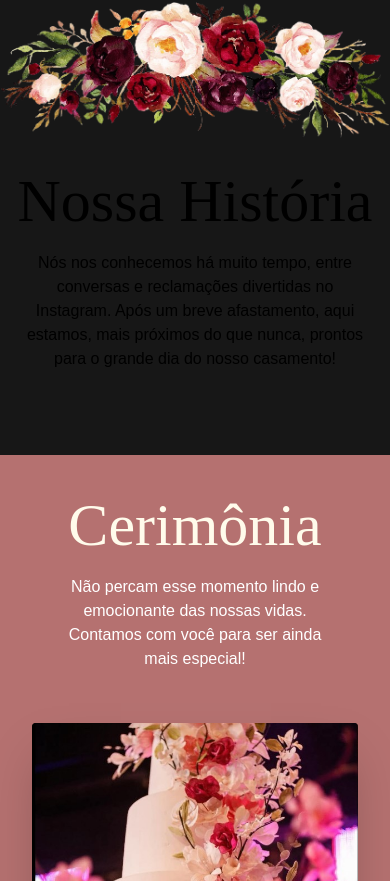
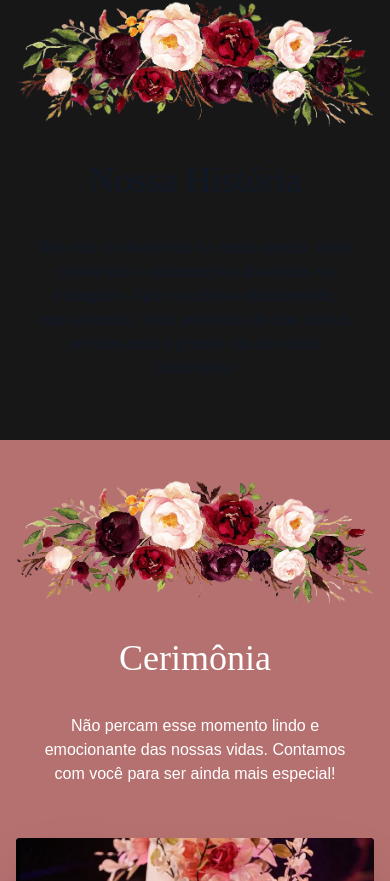
Before and after one commit to iguglielmini/casamento-app, a Next.js app: page / in a window 390 px wide. Shown: the part 883-1764 px from the top of the page. Built offline with nearby package versions, Linux system fonts and the light colour scheme; a web font is replaced by a local one.

Commit message:
fix: ajustes gerais

```diff
--- a/package.json
+++ b/package.json
@@ -15,13 +15,16 @@
   "dependencies": {
     "@prisma/client": "^6.5.0",
     "bcryptjs": "^3.0.2",
+    "clsx": "^2.1.1",
     "file-saver": "^2.0.5",
+    "framer-motion": "^12.6.3",
     "lucide-react": "^0.483.0",
     "next": "15.2.3",
     "papaparse": "^5.5.2",
     "react": "^19.0.0",
     "react-dom": "^19.0.0",
-    "react-google-recaptcha": "^3.1.0"
+    "react-google-recaptcha": "^3.1.0",
+    "react-intersection-observer": "^9.16.0"
   },
   "devDependencies": {
     "@eslint/eslintrc": "^3",
--- a/src/app/components/confirmingPresence/confirmingPresence.tsx
+++ b/src/app/components/confirmingPresence/confirmingPresence.tsx
@@ -3,6 +3,7 @@ import { useState, useEffect } from "react";
 import Link from "next/link";
 import { formatPhone } from "@/utils/phoneUtils";
 import { useConfirmPresence } from "@/contexts/ConfirmPresenceContext";
+import SaveToCalendarButtons from "../saveToCalendarButtons/saveToCalendarButtons";
 
 export default function ConfirmingPresence() {
   const { confirmPresence, loading } = useConfirmPresence();
@@ -49,6 +50,9 @@ export default function ConfirmingPresence() {
             Ferreira Costa.
           </Link>
         </h2>
+        <div>
+          <SaveToCalendarButtons />
+        </div>
       </div>
     );
   }
--- a/src/app/components/footer/footer.tsx
+++ b/src/app/components/footer/footer.tsx
@@ -14,7 +14,9 @@ export default function Footer() {
 
   return (
     <footer className="w-full flex flex-wrap items-center justify-between bg-gray-100 p-8">
-      <h1 className="text-3xl">Ítalo & Daniely</h1>
+      <Link href={"/"} aria-label="Casamento - Italo e Daniely">
+        <h1 className="text-3xl">Ítalo & Daniely</h1>
+      </Link>
       <Link href={isLogged ? "/dashboard" : "/login"} aria-label="Area Admin">
         <User className="text-gray-600 hover:text-gray-800 transition-colors cursor-pointer" />
       </Link>
--- a/src/app/components/introPage/introPage.tsx
+++ b/src/app/components/introPage/introPage.tsx
@@ -76,7 +76,7 @@ export default function IntroPage({
         </div>
       </div>
 
-      <div className="relative bg-(--marsala) bg-opacity-30 p-3 px-4 rounded-sm text-center shadow-xl backdrop-blur-sm w-full max-w-[700px]">
+      <div className="relative bg-(--marsala) bg-opacity-30 p-3 px-4 rounded-sm text-center shadow-xl backdrop-blur-sm w-full max-w-[320px] md:max-w-[700px]">
         <div
           className="absolute inset-1 bg-contain bg-no-repeat ml-[-60px] mb-[-30px] md:ml-[-40px] md:mb-[-60px]"
           style={{
@@ -84,7 +84,7 @@ export default function IntroPage({
           }}
         ></div>
 
-        <h1 className="text-md md:text-5xl p-1">Falta</h1>
+        <h1 className="text-3xl md:text-5xl p-1">Falta</h1>
         <div className="flex flex-wrap justify-center gap-6 md:gap-8">
           <div>
             <span className="text-3xl md:text-5xl">{timeLeft.days}</span>
--- /dev/null
+++ b/src/app/components/saveToCalendarButtons/saveToCalendarButtons.tsx
@@ -0,0 +1,48 @@
+"use client";
+import React from "react";
+
+export default function SaveToCalendarButtons() {
+  const handleDownloadICS = () => {
+    const icsContent = `
+BEGIN:VCALENDAR
+VERSION:2.0
+BEGIN:VEVENT
+SUMMARY:Casamento Ítalo e Daniely
+DTSTART:20251128T220000Z
+DTEND:20251129T000000Z
+DESCRIPTION:Vamos celebrar juntos! 💍
+LOCATION:Vinttage Casa de Eventos
+END:VEVENT
+END:VCALENDAR
+    `.trim();
+
+    const blob = new Blob([icsContent], { type: "text/calendar" });
+    const url = URL.createObjectURL(blob);
+    const link = document.createElement("a");
+    link.href = url;
+    link.download = "casamento-italo-daniely.ics";
+    document.body.appendChild(link);
+    link.click();
+    document.body.removeChild(link);
+  };
+
+  return (
+    <div className="flex flex-wrap gap-4 mt-6 justify-center">
+      <button
+        onClick={handleDownloadICS}
+        className="flex items-center justify-center gap-2 bg-(--marsala) hover:bg-(--paragraph) text-white font-medium py-2 px-4 rounded-full transition duration-300 min-w-[250px]"
+      >
+        📁 Salvar na Agenda (ICS)
+      </button>
+
+      <a
+        href="https://www.google.com/calendar/render?action=TEMPLATE&text=Casamento+Ítalo+e+Daniely&dates=20251128T220000Z/20251129T000000Z&details=Vamos+celebrar+juntos!+💍&location=Vinttage+Casa+de+Eventos&sf=true&output=xml"
+        target="_blank"
+        rel="noopener noreferrer"
+        className="flex items-center justify-center gap-2 bg-(--marsala) hover:bg-(--paragraph) text-white font-medium py-2 px-4 rounded-full transition duration-300 min-w-[250px] text-center"
+      >
+        🗓️ Google Agenda
+      </a>
+    </div>
+  );
+}
--- /dev/null
+++ b/src/app/components/scrollFadeIn/scrollFadeIn.tsx
@@ -0,0 +1,38 @@
+"use client";
+import { motion, useAnimation } from "framer-motion";
+import { useInView } from "react-intersection-observer";
+import { useEffect } from "react";
+
+export default function ScrollFadeIn({
+  children,
+  delay = 0.1,
+  duration = 0.6,
+}: {
+  children: React.ReactNode;
+  delay?: number;
+  duration?: number;
+}) {
+  const controls = useAnimation();
+  const [ref, inView] = useInView({ triggerOnce: true, threshold: 0.2 });
+
+  useEffect(() => {
+    if (inView) {
+      controls.start("visible");
+    }
+  }, [controls, inView]);
+
+  return (
+    <motion.div
+      ref={ref}
+      initial="hidden"
+      animate={controls}
+      transition={{ duration, delay }}
+      variants={{
+        hidden: { opacity: 0, y: 30 },
+        visible: { opacity: 1, y: 0 },
+      }}
+    >
+      {children}
+    </motion.div>
+  );
+}
--- /dev/null
+++ b/src/app/components/sectionBlock.tsx/sectionBlock.tsx
@@ -0,0 +1,39 @@
+"use client";
+import React from "react";
+
+interface SectionBlockProps {
+  id: string;
+  title: string;
+  text: string;
+  className?: string;
+  textClassName?: string;
+  children?: React.ReactNode;
+}
+
+export default function SectionBlock({
+  id,
+  title,
+  text,
+  className = "",
+  textClassName = "text-gray-900",
+  children,
+}: SectionBlockProps) {
+  return (
+    <div
+      id={id}
+      className={`flex flex-col items-center justify-center px-4 py-10 md:py-16 ${className}`}
+    >
+      <img
+        alt="flores-retas"
+        src="/flores-retas.png"
+        className="w-full md:w-60 m-auto object-cover pb-8"
+      />
+      <h1 className={`text-4xl md:text-6xl mb-4 ${textClassName}`}>{title}</h1>
+      <p
+        className={`text-center max-w-[600px] p-5 md:p-0 ${textClassName}`}
+        dangerouslySetInnerHTML={{ __html: text }}
+      />
+      {children}
+    </div>
+  );
+}
--- a/src/app/page.tsx
+++ b/src/app/page.tsx
@@ -4,6 +4,8 @@ import ConfirmingPresence from "./components/confirmingPresence/confirmingPresen
 import CardLocation from "./components/cardLocation/cardLocation";
 import Faq from "./components/faq/faq";
 import ProgramEvent from "./components/programEvent/programEvent";
+import SectionBlock from "./components/sectionBlock.tsx/sectionBlock";
+import ScrollFadeIn from "./components/scrollFadeIn/scrollFadeIn";
 
 export default function Home() {
   return (
@@ -14,39 +16,39 @@ export default function Home() {
         title="Ítalo & Daniely"
         weddingDate="2025-11-28T19:00:00"
       />
-      <div
+      <SectionBlock
         id="our-history"
-        className="flex flex-col items-center justify-center pb-16 pt-10 md:pt-6"
+        title="Nossa História"
+        text={`Nós nos conhecemos há muito tempo, entre conversas e reclamações
+          divertidas no Instagram. Após um breve afastamento, aqui estamos, mais
+          próximos do que nunca, prontos para o grande dia do nosso casamento!`}
+      />
+      <ScrollFadeIn>
+        <SectionBlock
+          id="ceremony"
+          title="Cerimônia"
+          text="Não percam esse momento lindo e emocionante das nossas vidas. Contamos com você para ser ainda mais especial!"
+          className="bg-(--marsala)"
+          textClassName="text-white"
         >
-        <img
-          alt="flores-retas"
-          src="/flores-retas.png"
-          className="w-full md:w-60 m-auto object-cover pb-8"
-        />
-        <h1 className="text-6xl md:text-6xl">Nossa História</h1>
-        <p className="text-center max-w-[600px] p-5 md:p-0">
-          Nós nos conhecemos há muito tempo, entre conversas e reclamações
-          divertidas no Instagram. Após um breve afastamento, aqui estamos, mais
-          próximos do que nunca, prontos para o grande dia do nosso casamento!
-        </p>
-      </div>
-      <div className="pt-10 bg-(--marsala) p-8 flex flex-col items-center justify-center">
-        <h1 className="text-6xl md:text-6xl text-amber-50">Cerimônia</h1>
-        <p className="text-center max-w-[600px] text-white p-5 md:p-0">
-          Não percam esse momento lindo e emocionante das nossas vidas. Contamos
-          com você para ser ainda mais especial!
-        </p>
-
           <CardLocation
             imageUrl="/vinttage.jpg"
             locationName="Vinttage Casa de Eventos"
             date="29 de Novembro de 2025 às 19:00"
             mapsEmbedUrl="https://www.google.com/maps/embed?pb=!1m18!1m12!1m3!1d3958.672912702654!2d-34.871793689047884!3d-7.1637595702606545!2m3!1f0!2f0!3f0!3m2!1i1024!2i768!4f13.1!3m3!1m2!1s0x7ace9cfa13c71a5%3A0x49583301bfb4c765!2sVinttage%20Casa%20de%20Eventos!5e0!3m2!1spt-BR!2sbr!4v1742863982942!5m2!1spt-BR!2sbr"
           />
-      </div>
+        </SectionBlock>
+      </ScrollFadeIn>
+
+      <ScrollFadeIn>
         <Faq />
+      </ScrollFadeIn>
+      <ScrollFadeIn>
         <ProgramEvent />
+      </ScrollFadeIn>
+      <ScrollFadeIn>
         <ConfirmingPresence />
+      </ScrollFadeIn>
     </main>
   );
 }
```
Lines whose indentation alone changed are shown as unchanged.
